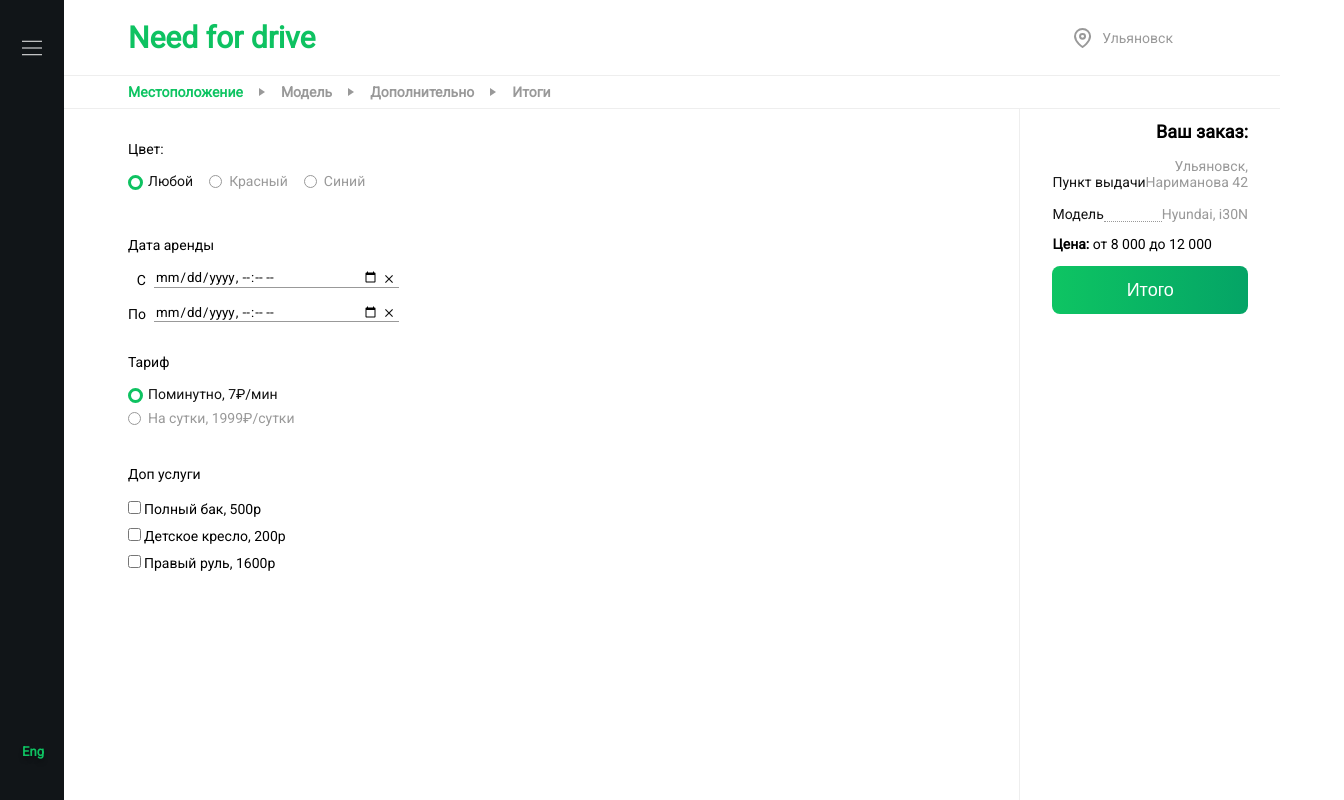
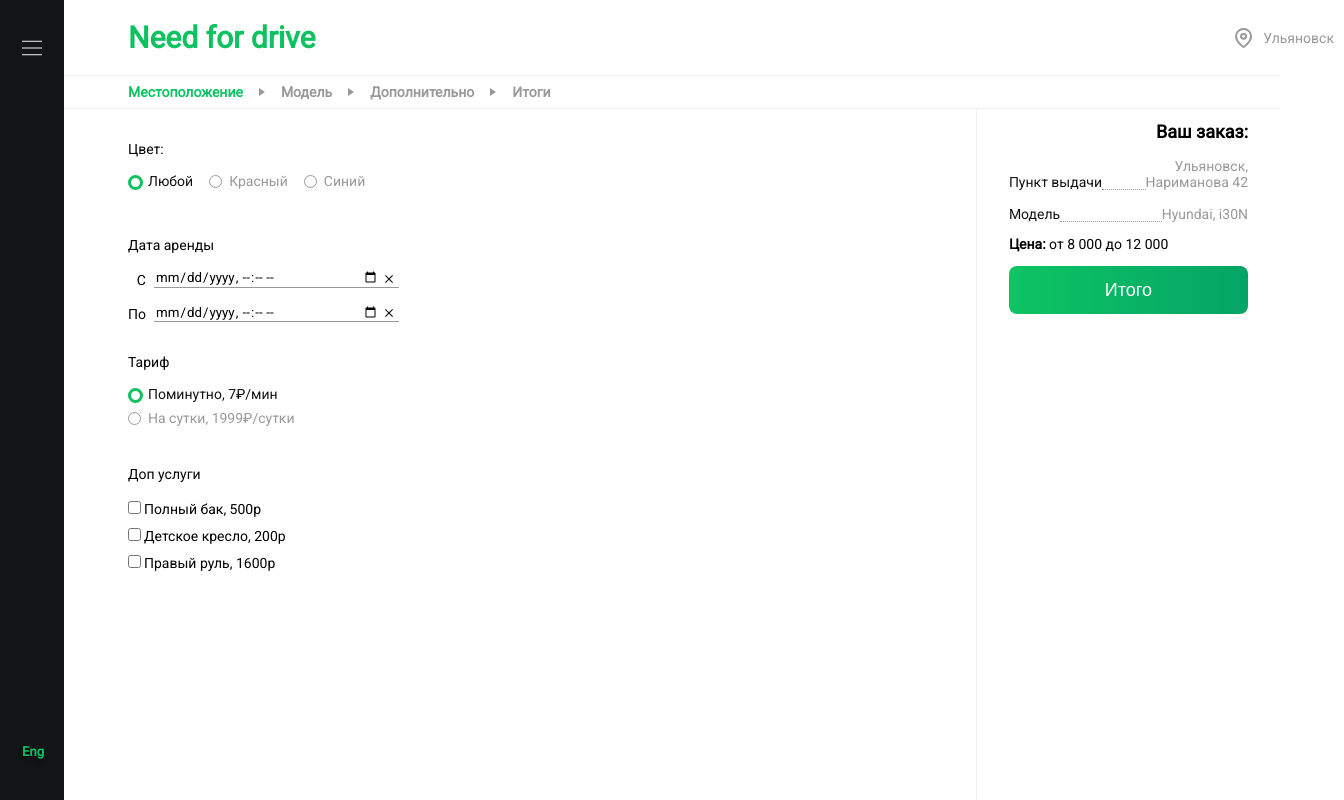
Before and after one commit to jorjif/need_for_drive, a React (Create React App) app: page /order/options in a window 1280 px wide. Shown: the whole page, 1344 px wide, since content can reach past the window. Built offline with nearby package versions, Linux system fonts and the light colour scheme.

Commit message:
v04 исправил некорректное отображение ширины поля информации о заказе

```diff
--- a/src/pages/orderPageComponents/orderHeader/orderHeader.scss
+++ b/src/pages/orderPageComponents/orderHeader/orderHeader.scss
@@ -7,7 +7,7 @@
       display: flex;
       justify-content: space-between;
       width: 100%;
-      max-width: 1055px;
+      max-width: 1257px;
       padding-left: 64px;
       @include phone {
         flex-direction: column;
--- a/src/pages/orderPageComponents/orderInfo/orderInfo.scss
+++ b/src/pages/orderPageComponents/orderInfo/orderInfo.scss
@@ -22,7 +22,7 @@
 .order {
   /*отображает выбранные опции и итоговую цену в заказе*/
   &_price {
-    width: clamp(300px, 20vw, 351px);
+    width: clamp(250px, 20vw, 287px);
     border-left: 1px solid #eeeeee;
     padding-left: 32px;
     padding-right: 32px;
--- a/src/pages/orderPageComponents/orderWindows/optionsPage.scss
+++ b/src/pages/orderPageComponents/orderWindows/optionsPage.scss
@@ -6,7 +6,8 @@
   }
 }
 .order_options {
-  width: 100%;
+  width: 60%;
+  min-width: 300px;
   height: 100%;
   max-width: 736px;
   @include orderPadding();
```
